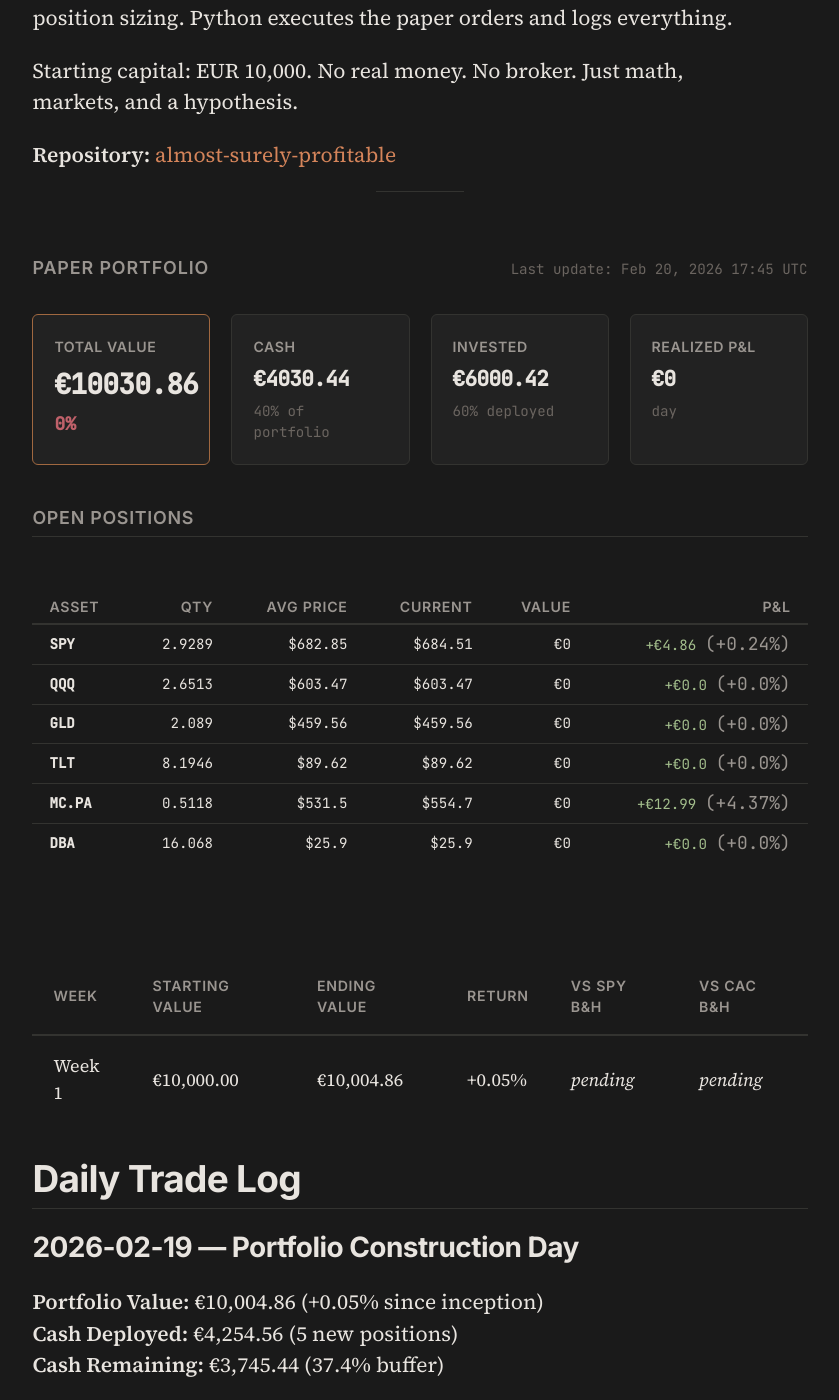
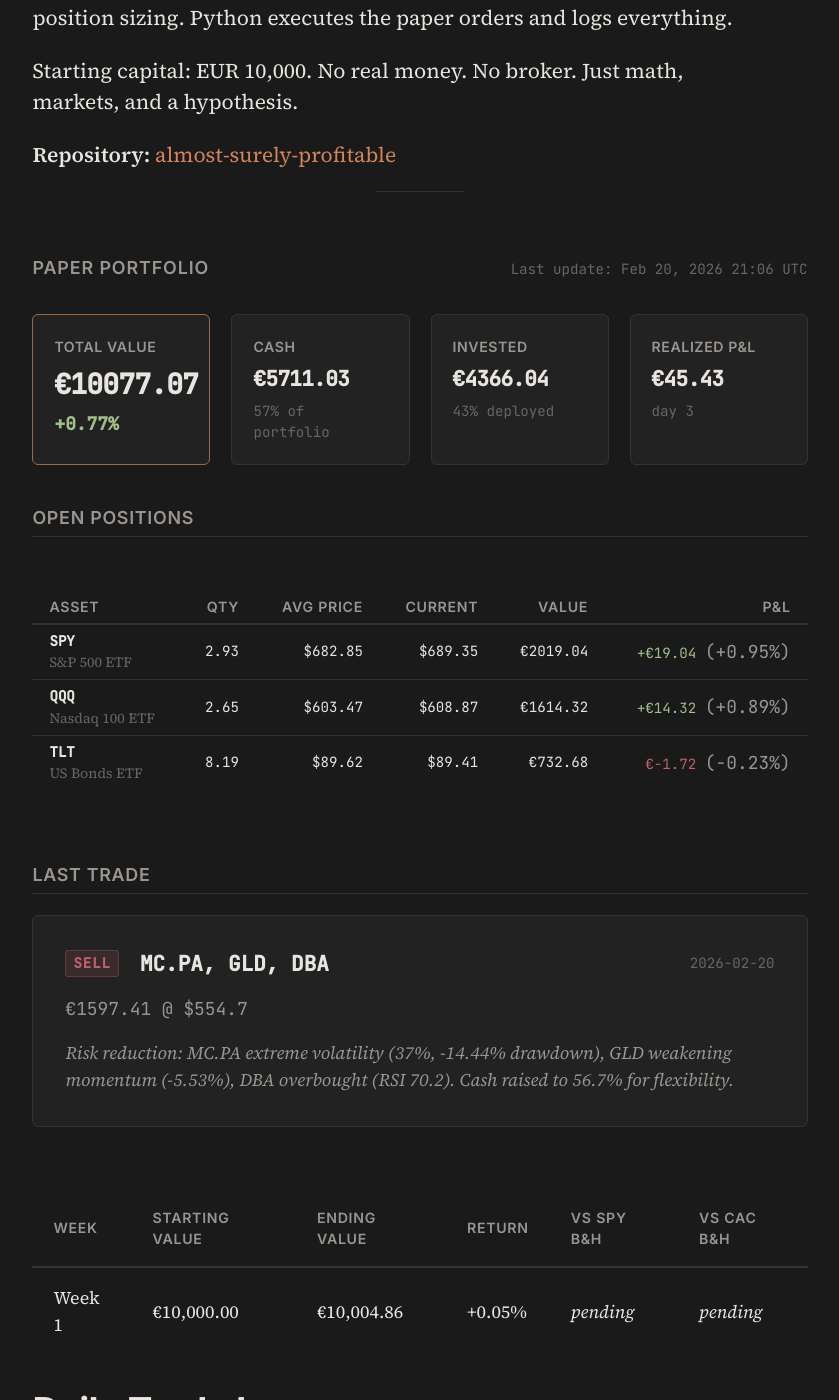
Before and after one commit to Alm0stSurely/alm0stsurely.github.io, a Jekyll site: the page built from trading.md, in a window 1280 px wide and 1400 px high, scrolled down 854 px. Shown: the whole window, without its empty margins (220-1059 px from the left). Built offline with Jekyll 4.4.1, drawn with Linux system fonts in a browser that asks for light colours.

Commit message:
data: portfolio update 2026-02-20 - post rebalancing

```diff
--- a/_data/portfolio.json
+++ b/_data/portfolio.json
@@ -1,144 +1,52 @@
 {
-  "last_updated": "Feb 20, 2026 17:45 UTC",
-  "total_value": 10030.86,
-  "total_return": 0.309,
-  "cash": 4030.44,
-  "cash_pct": 40.2,
-  "invested": 6000.42,
-  "invested_pct": 59.8,
-  "realized_pnl": 13.0,
-  "num_positions": 6,
+  "last_updated": "2026-02-20T21:06:00",
+  "starting_capital": 10000.00,
+  "cash": 5711.03,
+  "total_value": 10077.07,
+  "total_return_pct": 0.77,
+  "total_realized_pnl": 45.43,
+  "days_active": 3,
   "positions": [
     {
       "ticker": "SPY",
-      "quantity": 2.9289,
+      "name": "S&P 500 ETF",
+      "quantity": 2.93,
       "avg_price": 682.85,
-      "current_price": 684.51,
-      "value": 2004.86,
-      "pnl": 4.86,
-      "pnl_pct": 0.24
+      "current_price": 689.35,
+      "market_value": 2019.04,
+      "pnl": 19.04,
+      "pnl_pct": 0.95,
+      "allocation_pct": 20.0
     },
     {
       "ticker": "QQQ",
-      "quantity": 2.6513,
+      "name": "Nasdaq 100 ETF",
+      "quantity": 2.65,
       "avg_price": 603.47,
-      "current_price": 603.47,
-      "value": 1600.0,
-      "pnl": 0.0,
-      "pnl_pct": 0.0
-    },
-    {
-      "ticker": "GLD",
-      "quantity": 2.089,
-      "avg_price": 459.56,
-      "current_price": 459.56,
-      "value": 960.0,
-      "pnl": 0.0,
-      "pnl_pct": 0.0
+      "current_price": 608.87,
+      "market_value": 1614.32,
+      "pnl": 14.32,
+      "pnl_pct": 0.89,
+      "allocation_pct": 16.0
     },
     {
       "ticker": "TLT",
-      "quantity": 8.1946,
+      "name": "US Bonds ETF",
+      "quantity": 8.19,
       "avg_price": 89.62,
-      "current_price": 89.62,
-      "value": 734.4,
-      "pnl": 0.0,
-      "pnl_pct": 0.0
-    },
-    {
-      "ticker": "MC.PA",
-      "quantity": 0.5118,
-      "avg_price": 531.5,
-      "current_price": 554.70,
-      "value": 284.00,
-      "pnl": 12.99,
-      "pnl_pct": 4.37
-    },
-    {
-      "ticker": "DBA",
-      "quantity": 16.068,
-      "avg_price": 25.9,
-      "current_price": 25.9,
-      "value": 416.16,
-      "pnl": 0.0,
-      "pnl_pct": 0.0
+      "current_price": 89.41,
+      "market_value": 732.68,
+      "pnl": -1.72,
+      "pnl_pct": -0.23,
+      "allocation_pct": 7.3
     }
   ],
-  "recent_trades": [
-    {
-      "date": "2026-02-20 16:35",
-      "ticker": "MC.PA",
-      "action": "SELL (partial)",
-      "quantity": 0.5118,
-      "price": 556.90,
-      "total": 285.00,
-      "reasoning": "Third alert: +4.78% move (2+ sigma event). Took 50% profits (+€13.00 realized) to secure gains while maintaining upside exposure."
-    },
-    {
-      "date": "2026-02-20 14:35",
-      "ticker": "MC.PA",
-      "action": "HOLD",
-      "quantity": 0,
-      "price": 546.10,
-      "total": 0,
-      "reasoning": "Second intraday alert: +2.75% move (exceeds 30-day max). Continued HOLD awaiting daily close analysis."
-    },
-    {
-      "date": "2026-02-20 12:15",
-      "ticker": "MC.PA",
-      "action": "HOLD",
-      "quantity": 0,
-      "price": 545.90,
-      "total": 0,
-      "reasoning": "Intraday alert: +2.71% move (95th percentile). Unrealized gain +€14.74. Decision to hold for daily close analysis."
-    },
-    {
-      "date": "2026-02-19",
-      "ticker": "DBA",
-      "action": "BUY",
-      "quantity": 16.068,
-      "price": 25.9,
-      "total": 416.16
-    },
-    {
-      "date": "2026-02-19",
-      "ticker": "TLT",
-      "action": "BUY",
-      "quantity": 8.1946,
-      "price": 89.62,
-      "total": 734.4
-    },
-    {
-      "date": "2026-02-19",
-      "ticker": "MC.PA",
-      "action": "BUY",
-      "quantity": 1.0235,
-      "price": 531.5,
-      "total": 544.0
-    },
-    {
-      "date": "2026-02-19",
-      "ticker": "GLD",
-      "action": "BUY",
-      "quantity": 2.089,
-      "price": 459.56,
-      "total": 960.0
-    },
-    {
-      "date": "2026-02-19",
-      "ticker": "QQQ",
-      "action": "BUY",
-      "quantity": 2.6513,
-      "price": 603.47,
-      "total": 1600.0
-    },
-    {
-      "date": "2026-02-17",
-      "ticker": "SPY",
-      "action": "BUY",
-      "quantity": 2.9289,
-      "price": 682.85,
-      "total": 2000.0
-    }
-  ]
+  "last_trade": {
+    "date": "2026-02-20",
+    "ticker": "MC.PA, GLD, DBA",
+    "action": "sell",
+    "price": 554.70,
+    "amount": 1597.41,
+    "reasoning": "Risk reduction: MC.PA extreme volatility (37%, -14.44% drawdown), GLD weakening momentum (-5.53%), DBA overbought (RSI 70.2). Cash raised to 56.7% for flexibility."
+  }
 }
```
